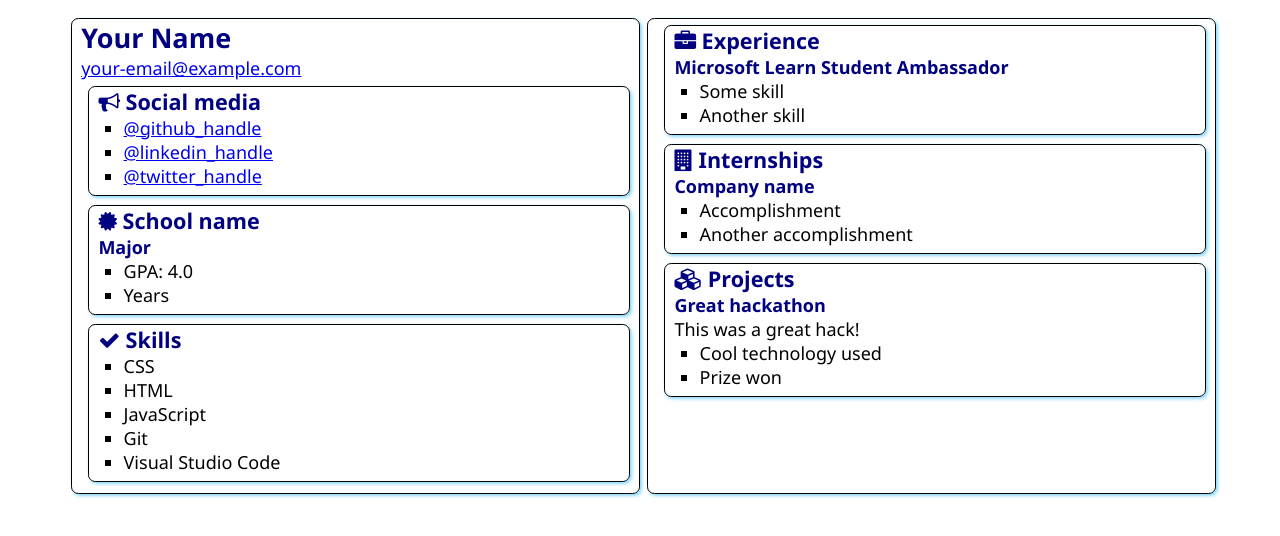
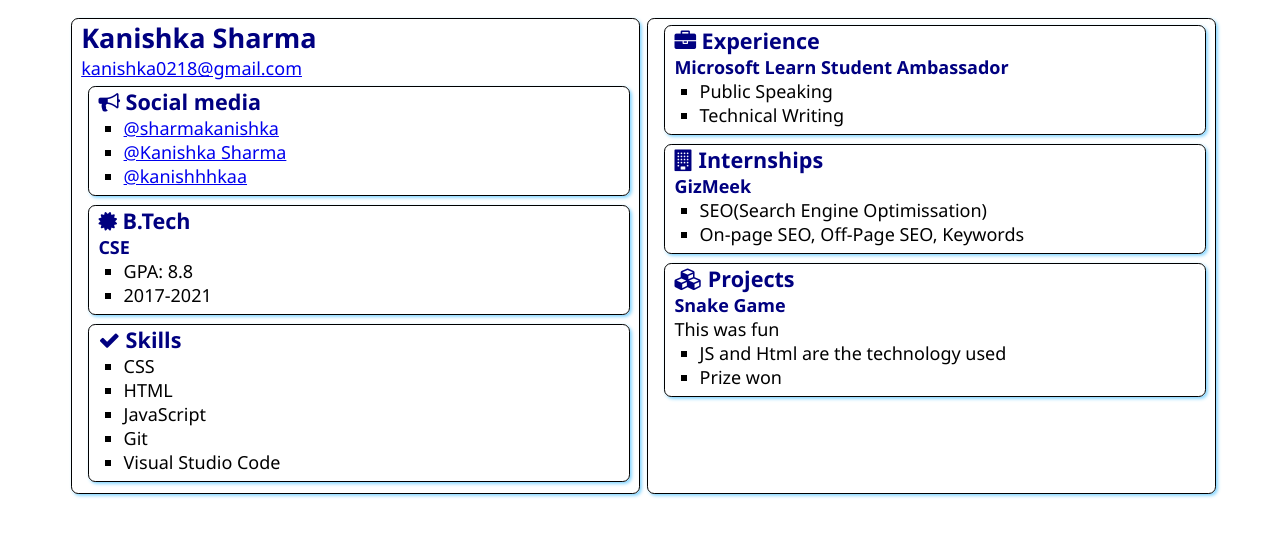
Before and after one commit to sharmakanishka/SATechnicalOnboarding, a plain HTML site: page src/index.html in a window 1280 px wide. Drawn offline with Linux system fonts and the light colour scheme.

Commit message:
Update index.html
Added My Name, Email, GitHub handle, LinkedIn handle and twitter handle also other details.

```diff
--- a/src/index.html
+++ b/src/index.html
@@ -12,8 +12,8 @@
 <body>
     <main>
         <article class="box">
-            <h1>Your Name</h1>
-            <div><a href="mailto:your.email@example.com">your-email@example.com</a></div>
+            <h1>Kanishka Sharma</h1>
+            <div><a href="mailto:your.email@example.com">kanishka0218@gmail.com</a></div>
 
             <section class="box">
                 <h2>
@@ -21,9 +21,9 @@
                     Social media
                 </h2>
                 <ul>
-                    <li><a href="https://github.com/<handle>">@github_handle</a></li>
-                    <li><a href="https://linkedin.com/in/<handle>">@linkedin_handle</a></li>
-                    <li><a href="https://twitter.com/<handle>">@twitter_handle</a></li>
+                    <li><a href="https://github.com/<handle>">@sharmakanishka</a></li>
+                    <li><a href="https://linkedin.com/in/<handle>">@Kanishka Sharma</a></li>
+                    <li><a href="https://twitter.com/<handle>">@kanishhhkaa</a></li>
                 </ul>
             </section>
 
@@ -31,12 +31,12 @@
                 <div class="education">
                     <h2>
                         <i class="fa fa-certificate" aria-hidden="true"></i>
-                        School name
+                        B.Tech
                     </h2>
-                    <h3>Major</h3>
+                    <h3>CSE</h3>
                     <ul>
-                        <li>GPA: 4.0</li>
-                        <li>Years</li>
+                        <li>GPA: 8.8</li>
+                        <li>2017-2021</li>
                     </ul>
                 </div>
             </section>
@@ -63,8 +63,8 @@
                 </h2>
                 <h3>Microsoft Learn Student Ambassador</h3>
                 <ul>
-                    <li>Some skill</li>
-                    <li>Another skill</li>
+                    <li>Public Speaking</li>
+                    <li>Technical Writing</li>
                 </ul>
             </section>
             <section class="box">
@@ -73,10 +73,10 @@
                     Internships
                 </h2>
 
-                <h3>Company name</h3>
+                <h3>GizMeek</h3>
                 <ul>
-                    <li>Accomplishment</li>
-                    <li>Another accomplishment</li>
+                    <li>SEO(Search Engine Optimissation)</li>
+                    <li>On-page SEO, Off-Page SEO, Keywords</li>
                 </ul>
             </section>
             <section class="box">
@@ -85,10 +85,10 @@
                     Projects
                 </h2>
 
-                <h3>Great hackathon</h3>
-                <div>This was a great hack!</div>
+                <h3>Snake Game</h3>
+                <div>This was fun </div>
                 <ul>
-                    <li>Cool technology used</li>
+                    <li>JS and Html are the technology used</li>
                     <li>Prize won</li>
                 </ul>
             </section>
```
